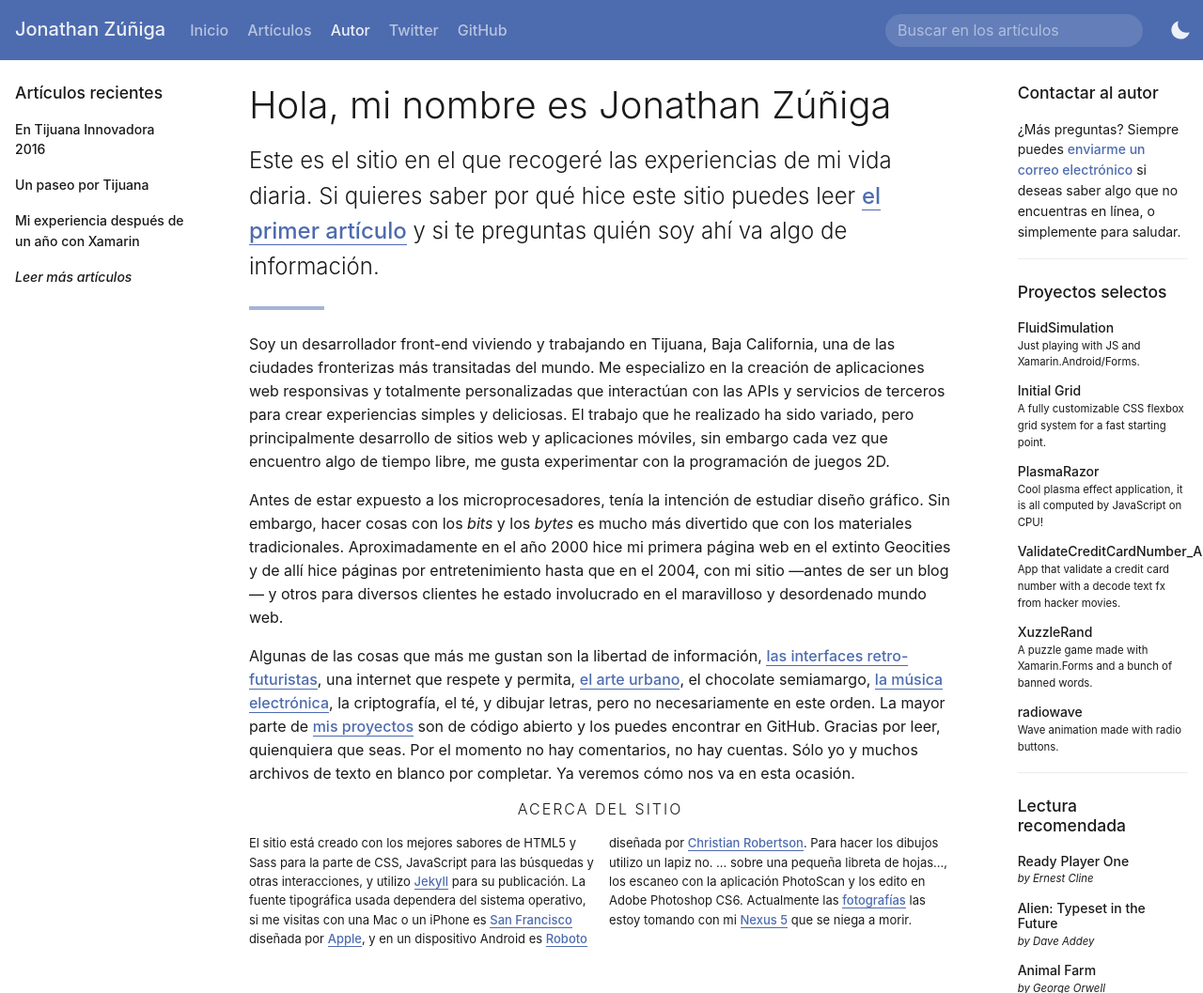
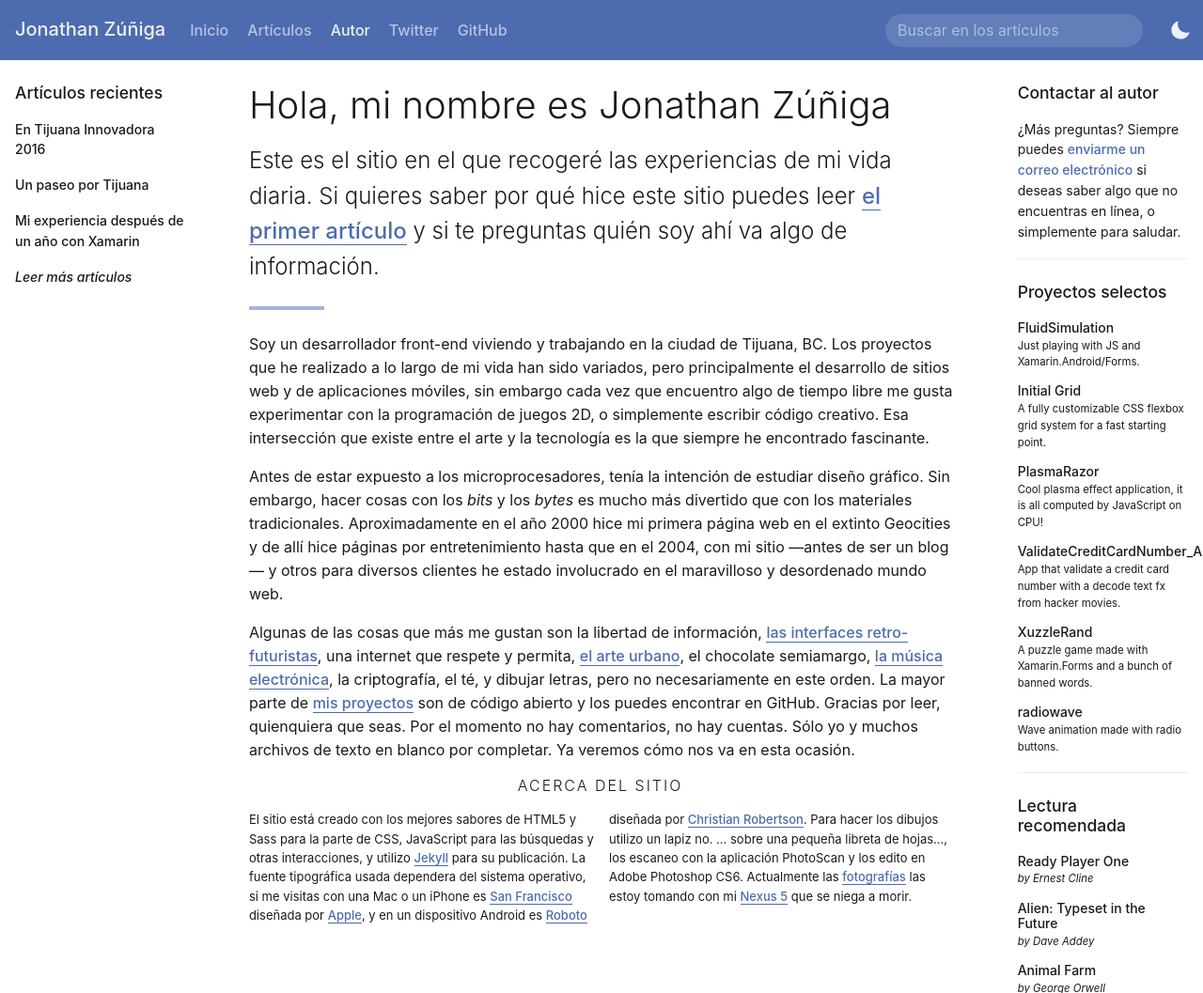
Before and after one commit to jonathanzuniga/jonathanzuniga.github.io, a Jekyll site: the page built from about.md, in a window 1280 px wide and 1057 px high. Shown: the whole window at 94% size. Built offline with Jekyll 4.4.1, drawn with Linux system fonts in a browser that asks for light colours; nearby versions of some CDN libraries.

Commit message:
Edit the about file.

```diff
--- a/about.md
+++ b/about.md
@@ -8,7 +8,7 @@ title: 'Hola, mi nombre es Jonathan Zúñiga'
 
 {% assign author = site.authors['jonathan'] %}
 
-Soy un desarrollador front-end viviendo y trabajando en Tijuana, Baja California, una de las ciudades fronterizas más transitadas del mundo. Me especializo en la creación de aplicaciones web responsivas y totalmente personalizadas que interactúan con las APIs y servicios de terceros para crear experiencias simples y deliciosas. El trabajo que he realizado ha sido variado, pero principalmente desarrollo de sitios web y aplicaciones móviles, sin embargo cada vez que encuentro algo de tiempo libre, me gusta experimentar con la programación de juegos 2D.
+Soy un desarrollador front-end viviendo y trabajando en la ciudad de Tijuana, BC. Los proyectos que he realizado a lo largo de mi vida han sido variados, pero principalmente el desarrollo de sitios web y de aplicaciones móviles, sin embargo cada vez que encuentro algo de tiempo libre me gusta experimentar con la programación de juegos 2D, o simplemente escribir código creativo. Esa intersección que existe entre el arte y la tecnología es la que siempre he encontrado fascinante.
 
 Antes de estar expuesto a los microprocesadores, tenía la intención de estudiar diseño gráfico. Sin embargo, hacer cosas con los *bits* y los *bytes* es mucho más divertido que con los materiales tradicionales. Aproximadamente en el año 2000 hice mi primera página web en el extinto Geocities y de allí hice páginas por entretenimiento hasta que en el 2004, con mi sitio —antes de ser un blog— y otros para diversos clientes he estado involucrado en el maravilloso y desordenado mundo web.
 
```
